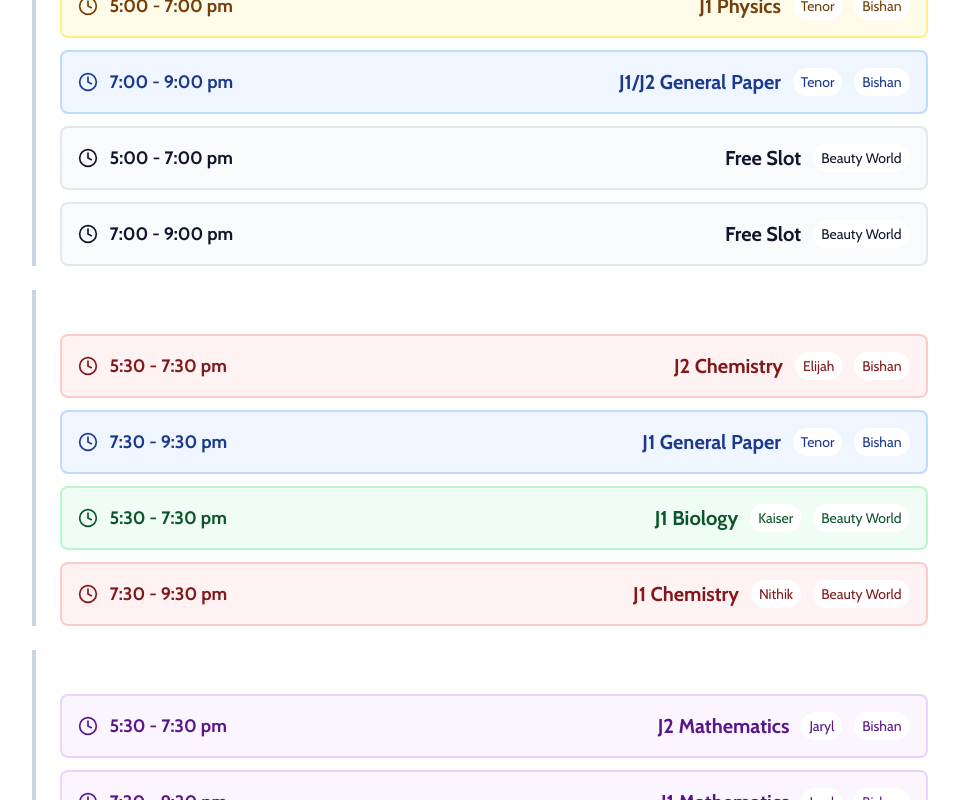
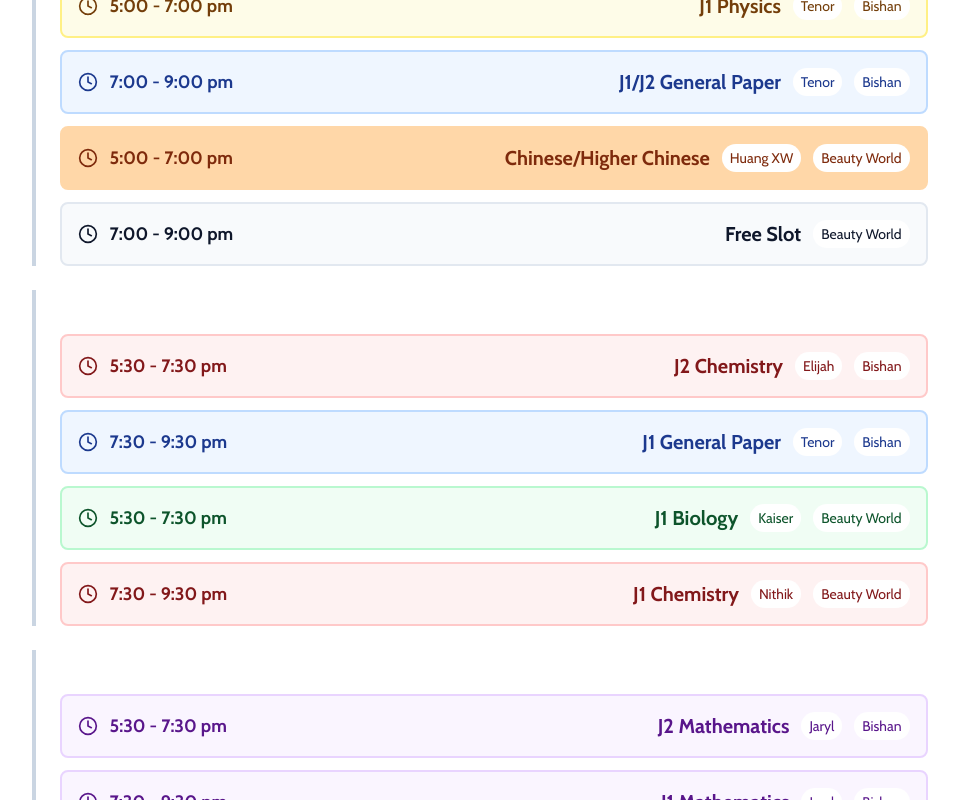
Before and after one commit to joonlim05/vivota, a Next.js app: page /class-schedule in a window 1280 px wide. Shown: the part 1160-1960 px from the top of the page, without its empty margins (153-1112 px from the left). Built offline with nearby package versions, Linux system fonts and the light colour scheme; no server answers.

Commit message:
add huang xw profile

```diff
--- a/app/class-schedule/page.tsx
+++ b/app/class-schedule/page.tsx
@@ -35,11 +35,13 @@ export default function SchedulePage() {
         { day: 'Tuesday', time: '5:00 - 7:00 pm', subject_short: 'J2 GP', subject_long: 'J2 General Paper', tutor: 'Sze Yann', outlet: 'Beauty World' },
         { day: 'Tuesday', time: '7:00 - 9:00 pm', subject_short: 'J2 Phy', subject_long: 'J2 Physics', tutor: 'Tenor', outlet: 'Beauty World' },
 
-        { day: 'Wednesday', time: '5:00 - 7:00 pm', subject_short: 'Free Slot', subject_long: 'Free Slot', tutor: '', outlet: 'Beauty World' },
+        { day: 'Wednesday', time: '5:00 - 7:00 pm', subject_short: 'CL/HCL', subject_long: 'Chinese/Higher Chinese', tutor: 'Huang XW', outlet: 'Beauty World' },
         { day: 'Wednesday', time: '7:00 - 9:00 pm', subject_short: 'Free Slot', subject_long: 'Free Slot', tutor: '', outlet: 'Beauty World' },
 
         { day: 'Thursday', time: '5:30 - 7:30 pm', subject_short: 'J1 Bio', subject_long: 'J1 Biology', tutor: 'Kaiser', outlet: 'Beauty World' },
         { day: 'Thursday', time: '7:30 - 9:30 pm', subject_short: 'J1 Chem', subject_long: 'J1 Chemistry', tutor: 'Nithik', outlet: 'Beauty World' },
+
+        { day: 'Friday', time: '5:00 - 7:00 pm', subject_short: 'CL/HCL', subject_long: 'Chinese/Higher Chinese', tutor: 'Huang XW', outlet: 'Beauty World' },
 
         { day: 'Saturday', time: '9:00 - 11:00 am', subject_short: 'Free Slot', subject_long: 'Free Slot', tutor: '', outlet: 'Beauty World' },
         { day: 'Saturday', time: '11:00 am - 1:00 pm', subject_short: 'J2 Econs', subject_long: 'J2 Economics', tutor: 'Ezra', outlet: 'Beauty World' },
@@ -51,7 +53,7 @@ export default function SchedulePage() {
         { day: 'Sunday', time: '9:00 - 11:00 am', subject_short: 'Free Slot', subject_long: 'Free Slot', tutor: '', outlet: 'Beauty World' },
         { day: 'Sunday', time: '1:00 - 3:00 pm', subject_short: 'J1 Econs', subject_long: 'J1 Economics', tutor: 'Ezra', outlet: 'Beauty World' },
         { day: 'Sunday', time: '3:00 - 5:00 pm', subject_short: 'J1 GP', subject_long: 'J1 General Paper', tutor: 'Sze Yann', outlet: 'Beauty World' },
-        { day: 'Sunday', time: '5:00 - 7:00 pm', subject_short: 'Free Slot', subject_long: 'Free Slot', tutor: '', outlet: 'Beauty World' },
+        { day: 'Sunday', time: '5:00 - 7:00 pm', subject_short: 'CL/HCL', subject_long: 'Chinese/Higher Chinese', tutor: 'Huang XW', outlet: 'Beauty World' },
         { day: 'Sunday', time: '7:00 - 9:00 pm', subject_short: 'Free Slot', subject_long: 'Free Slot', tutor: '', outlet: 'Beauty World' },
     ];
 
@@ -62,7 +64,8 @@ export default function SchedulePage() {
         Jaryl: "jaryl-lee",
         Nithik: "nithik",
         Ezra: "ezra-peh",
-        "Sze Yann": "sze-yann"
+        "Sze Yann": "sze-yann",
+        "Huang XW": "huang-xian-wei"
     }; // for purpose of mapping tutor names to their respective profile page links
 
     const subjectColors = {
@@ -71,12 +74,13 @@ export default function SchedulePage() {
         'Phy': 'bg-yellow-50 border-yellow-200 text-yellow-900',
         'Bio': 'bg-green-50 border-green-200 text-green-900',
         'Math': 'bg-purple-50 border-purple-200 text-purple-900',
-        'Econs': 'bg-cyan-50 border-cyan-200 text-cyan-900',
+        'Econs': 'bg-cyan-100 border-cyan-200 text-cyan-900',
+        'CL/HCL': 'bg-orange-200 border-orange-200 text-orange-900',
         'Free Slot': 'bg-slate-50 border-slate-200 text-slate-900',
     };
 
     const getSubjectColor = (subject_short: string) => {
-        const key = ['GP', 'Chem', 'Phy', 'Bio', 'Math', 'Econs'].find(k => subject_short.includes(k));
+        const key = ['GP', 'Chem', 'Phy', 'Bio', 'Math', 'Econs', 'CL/HCL'].find(k => subject_short.includes(k));
         return subjectColors[key as keyof typeof subjectColors] || subjectColors['Free Slot'];
     };
 
@@ -186,13 +190,13 @@ export default function SchedulePage() {
                                                     {lesson.tutor && (lesson.tutor in tutorSlugs) && (
                                                         <Link
                                                             href={`/${tutorSlugs[lesson.tutor as keyof typeof tutorSlugs]}`}
-                                                            className="px-2 py-1 rounded-full bg-white bg-opacity-60 text-sm font-medium hover:font-bold transition"
+                                                            className="px-2 py-1 text-center rounded-full bg-white bg-opacity-60 text-sm font-medium hover:font-bold transition"
                                                         >
                                                             {lesson.tutor}
                                                         </Link>
                                                     )}
                                                     {lesson.outlet && (
-                                                        <span className="px-2 py-1 rounded-full bg-white bg-opacity-60 text-sm font-medium">
+                                                        <span className="px-2 py-1 text-center rounded-full bg-white bg-opacity-60 text-sm font-medium">
                                                             {lesson.outlet}
                                                         </span>
                                                     )}
--- /dev/null
+++ b/app/huang-xian-wei/page.tsx
@@ -0,0 +1,31 @@
+import TutorDetails from "@/components/tutor_details"
+
+export default function TutorProfile() {
+
+    const tutor = {
+        name: "Huang Xian Wei",
+        subjects: "Chinese/Higher Chinese",
+        highlights: [
+            "Native Chinese speaker born in China",
+            "First hand experience with the Singapore O-Level system",
+            "Distinction in Higher Chinese Language (HCL) and Chinese",
+            "Tutored 30+ students privately since 2024",
+            "Educated in the UK for 5 years (High School & University)",
+            "Alumnus of the world's 2nd-ranked design school, based in London",
+        ],
+        bio: `Having navigated education systems across China, Singapore, and the UK, I bring a unique global perspective to language learning.
+         While I pursued my studies at a world-class design school in London, my true passion lies in teaching my native language.
+         I've always enjoyed that moment when a challenging concept finally makes sense to a student.` ,
+
+        at_vivota: `I love to break down complex Chinese vocabulary, comprehension, and grammar rules, explaining them in a way that feels intuitive
+         and easy to grasp. My goal is to help students connect with the language naturally, building their confidence to score well in the papers.`,
+
+        img: "xian_wei.png"
+    }
+
+    return (
+        <TutorDetails
+            tutor={tutor}
+        />
+    )
+}
--- a/app/our-content-experts/page.tsx
+++ b/app/our-content-experts/page.tsx
@@ -9,6 +9,7 @@ export default function OurContentExperts() {
         { name: "Ezra Peh", subjects: "Economics", img: "ezra.png", link: "/ezra-peh" },
         { name: "Nithik", subjects: "Chemistry, Biology", img: "nithik.png", link: "/nithik" },
         { name: "Sze Yann", subjects: "General Paper", img: "sze-yann.png", link: "/sze-yann" },
+        { name: "Huang Xian Wei", subjects: "Chinese/Higher Chinese", img: "xian_wei.png", link: "/huang-xian-wei" },
     ];
 
     return (
--- a/components/filter_schedule.tsx
+++ b/components/filter_schedule.tsx
@@ -19,7 +19,7 @@ export default function ScheduleFilter({
     onLevelChange,
     onOutletChange
 }: ScheduleFilterProps) {
-    const subjects = ['All Subjects', 'Biology', 'Chemistry', 'Economics', 'General Paper', 'Mathematics', 'Physics'];
+    const subjects = ['All Subjects', 'Biology', 'Chemistry', 'Chinese/Higher Chinese', 'Economics', 'General Paper', 'Mathematics', 'Physics'];
     const levels = ['All Levels', 'J1', 'J2'];
     const outlets = ['All Outlets', 'Bishan', 'Beauty World']
 
@@ -28,7 +28,7 @@ export default function ScheduleFilter({
 
             <Listbox value={subjectFilter} onChange={onSubjectChange}>
                 {({ open }) => (
-                    <div className="relative w-40">
+                    <div className="relative w-50">
                         <ListboxButton className="w-full px-4 py-2 border rounded-lg text-white flex justify-between items-center
                         hover:border-amber-400 transition-colors duration-200 sm:text-lg">
                             <span className='ml-2'>{subjectFilter}</span>
@@ -67,7 +67,7 @@ export default function ScheduleFilter({
 
             <Listbox value={levelFilter} onChange={onLevelChange}>
                 {({ open }) => (
-                    <div className="relative w-40">
+                    <div className="relative w-50">
                         <ListboxButton className="w-full px-4 py-2 border rounded-lg text-white flex justify-between items-center
                         hover:border-amber-400 transition-colors duration-200 sm:text-lg">
                             <span className='ml-2'>{levelFilter}</span>
@@ -106,7 +106,7 @@ export default function ScheduleFilter({
 
             <Listbox value={outletFilter} onChange={onOutletChange}>
                 {({ open }) => (
-                    <div className="relative w-40">
+                    <div className="relative w-50">
                         <ListboxButton className="w-full px-4 py-2 border rounded-lg text-white flex justify-between items-center
                         hover:border-amber-400 transition-colors duration-200 sm:text-lg">
                             <span className='ml-2'>{outletFilter}</span>
--- a/components/intro_section.tsx
+++ b/components/intro_section.tsx
@@ -11,6 +11,7 @@ export default function IntroSection() {
         { name: "Ezra Peh", subjects: "Economics", img: "ezra.png", link: "/ezra-peh" },
         { name: "Nithik", subjects: "Chemistry, Biology", img: "nithik.png", link: "/nithik" },
         { name: "Sze Yann", subjects: "General Paper", img: "sze-yann.png", link: "/sze-yann" },
+        { name: "Huang Xian Wei", subjects: "Chinese/Higher Chinese", img: "xian_wei.png", link: "/huang-xian-wei" },
     ];
 
     return (
```
Also changed, not shown: public/xian_wei.png (added).
